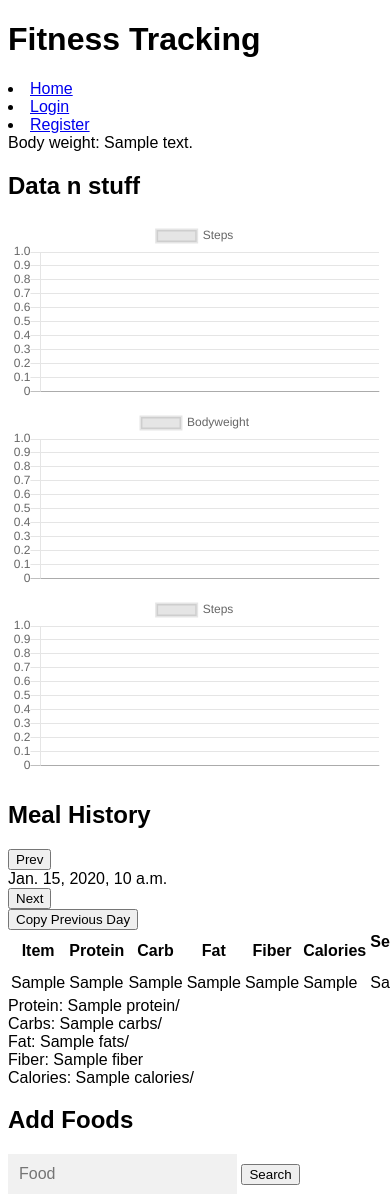
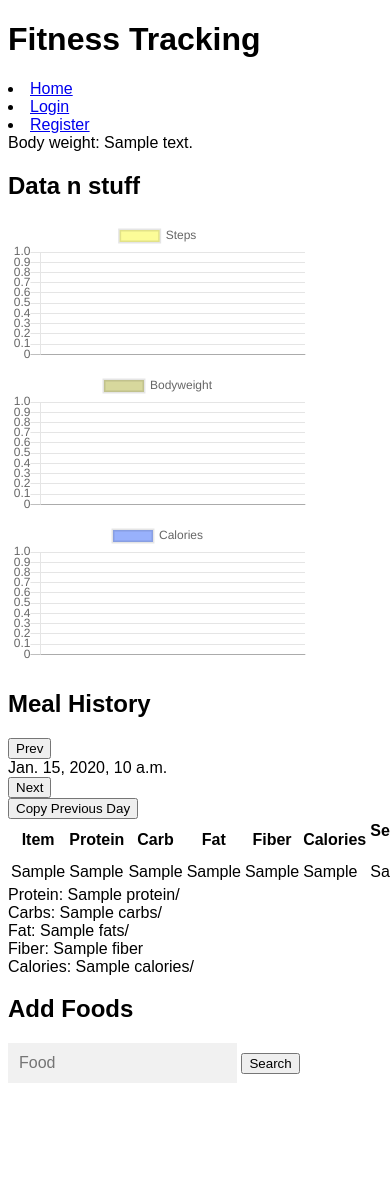
Before and after one commit to JohnZolton/fitness, a Django app: template tracking/templates/tracking/index.html in a window 390 px wide; the page is wider, and only the part inside the window is pictured. After the commit the page ends 1083 px from the top of that part, so only its background shows below. Run offline with Django 4.2, Linux system fonts and the light colour scheme; the template is opened without the code that fills it: most values are stand-ins (such as "Sample title", 1, 10 or a date in 2020).

Commit message:
chart formatting and responsive display

```diff
--- a/tracking/static/styles.css
+++ b/tracking/static/styles.css
@@ -47,3 +47,16 @@ input[type=submit] {
   background-color: DodgerBlue !important;
   color: #ffffff;
 }
+
+
+.flex-container {
+  display: flex ;
+  flex-direction: row;
+  flex-wrap: wrap;
+}
+
+.flex-child {
+    min-width: min-content;
+    max-width: 50%;
+
+}
--- a/tracking/templates/tracking/index.html
+++ b/tracking/templates/tracking/index.html
@@ -12,6 +12,8 @@
     {% else %}
     <div>Body weight: {{bodyweight}}</div>
     {% endif %}
+<div class="flex-container">
+    <div class="flex-child">
         <h2>Data n stuff</h2>
 
         <script src="https://cdn.jsdelivr.net/npm/chart.js@2.9.3/dist/Chart.min.js"></script>
@@ -23,9 +25,7 @@
                     {
                         data: {{ steps_data|safe }},
                         label: 'Steps',
-                    fillColor: "rgba(0,0,0,0)",
-                    strokeColor: "rgba(220,220,220,1)",
-                    pointColor: "rgba(200,122,20,1)",
+                        backgroundColor: 'rgba(250,250,50, 0.5)'
                 },
 
             ],
@@ -42,9 +42,7 @@
                     {
                         data: {{ bodyweight_data|safe }},
                         label: 'Bodyweight',
-                    fillColor: "rgba(0,0,0,0)",
-                    strokeColor: "rgba(220,220,220,1)",
-                    pointColor: "rgba(200,122,20,1)",
+                        backgroundColor: 'rgba(175, 178, 60, 0.5)'
                 },
 
             ],
@@ -60,11 +58,9 @@
             data: {
                 datasets: [
                     {
-                    data: {{ steps_data|safe }},
-                    label: 'Steps',
-                    fillColor: "rgba(0,0,0,0)",
-                    strokeColor: "rgba(220,220,220,1)",
-                    pointColor: "rgba(200,122,20,1)",
+                        data: {{ calorie_data|safe }},
+                        label: 'Calories',
+                        backgroundColor: 'rgba(50,100,250, 0.5)'
                 },
 
             ],
@@ -84,11 +80,12 @@
             };
 
         </script>
-    <canvas id="steps_chart" style="width:100%;max-width:700px;max-height: 200px;"></canvas>
+        <div><canvas id="steps_chart" style="width:300px;max-height: 300px;"></canvas></div>
+        <div><canvas id="bodyweight_chart" style="width:300px;;max-height: 300px"></canvas></div>
+        <div><canvas id="calories_chart" style="width:300px;max-height:300px"></canvas></div>
+    </div>
 
-    <canvas id="bodyweight_chart" style="width:100%;max-width:700px;max-height: 200px"></canvas>
-    <canvas id="calories_chart" style="width:100%;max-width:700px; max-height:200px"></canvas>
-
+    <div class="flex-child">
 
         <h2>Meal History</h2>
         <div>
@@ -155,7 +152,8 @@
             </div>
         </div>
 
-
+        </div>
+        <div>
         <h2>Add Foods</h2>
         <div id="searchbox">
             <form autocomplete="off" onSubmit='return false' action="{% url 'index' %}" method="POST" id="lookup">
@@ -174,5 +172,7 @@
         <input type="hidden" id="key" value="{{key}}">
         {% load static %}
     <script type = 'text/javascript' src="{% static 'tracking.js' %}"></script>
+
         {% endblock %}
     </div>
+</div>
--- a/tracking/views.py
+++ b/tracking/views.py
@@ -119,7 +119,8 @@ def index(request):
             metric.save()
         join_date = cur_user.date_joined
         today = datetime.date.today()
-        metrics = Metrics.objects.filter(account=cur_user).filter(date__range=[join_date, today]).order_by('date')
+
+        metrics = Metrics.objects.filter(account=cur_user).filter(date__range=[join_date, yesterday]).order_by('date')
         i = 1
         dates, bodyweight_data, steps, calories = [],[],[],[]
 
```
Also changed, not shown: db.sqlite3. Lines whose indentation alone changed are shown as unchanged.
